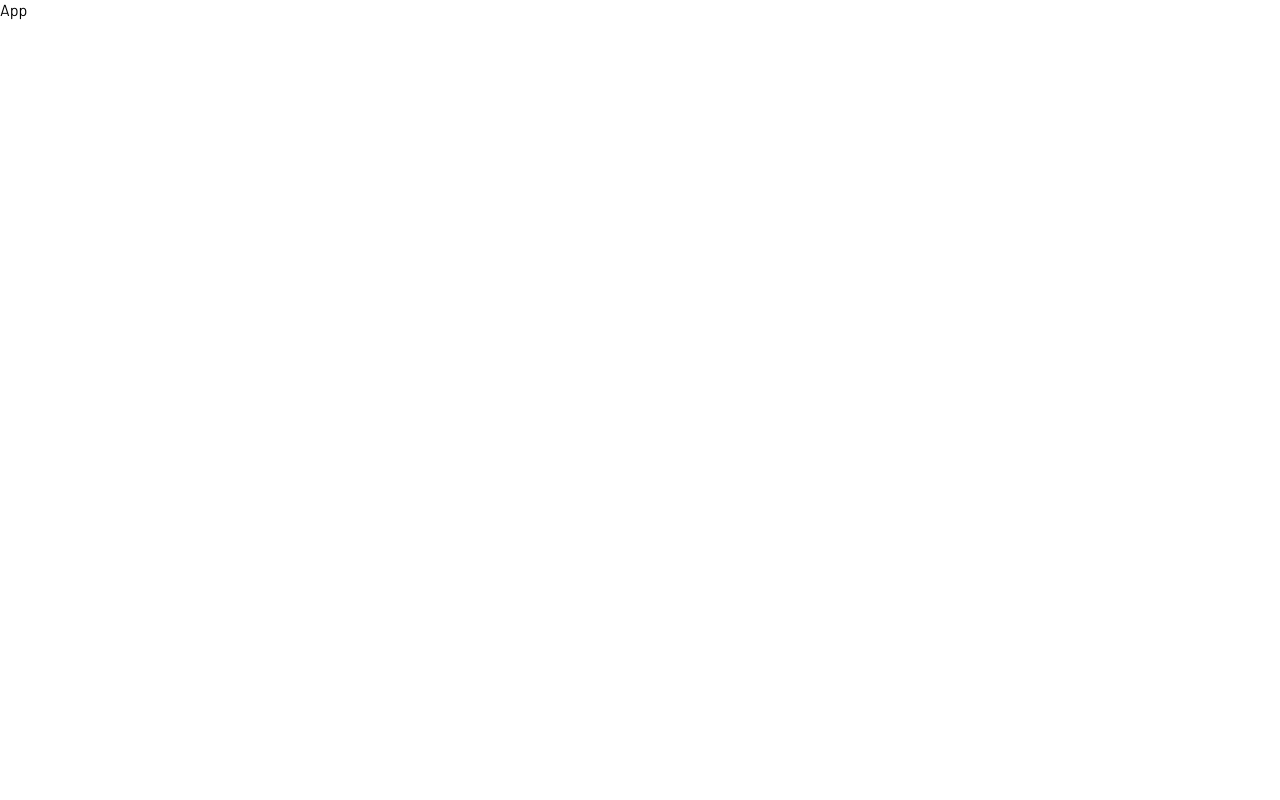
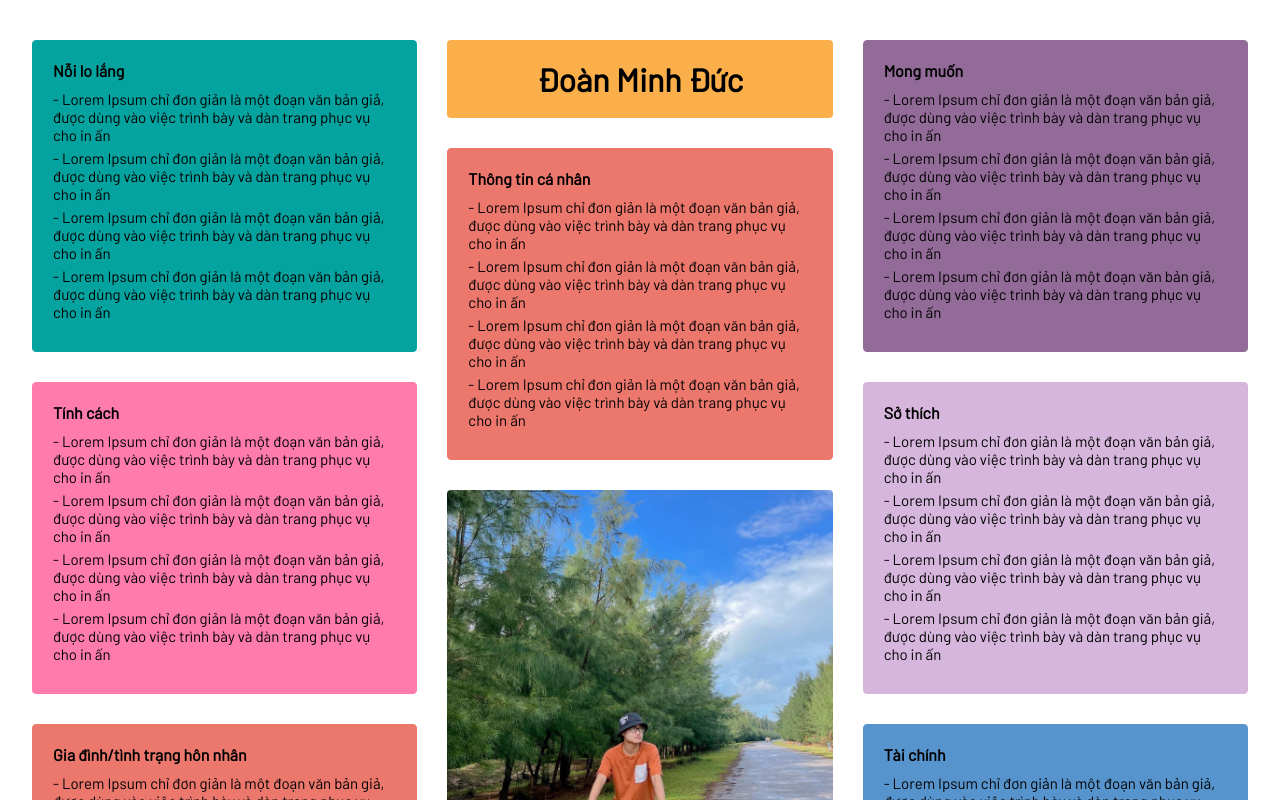
Before and after one commit to teamcodeSCI/customer-portrait-v2, a React (Create React App) app: page / in a window 1280 px wide. Shown: the top 800 px of the page. Built offline with nearby package versions, Linux system fonts and the light colour scheme.

Commit message:
first commit

```diff
--- a/src/App.js
+++ b/src/App.js
@@ -1,5 +1,15 @@
+import { Route, Routes } from 'react-router-dom';
+import Main from './layouts/Main';
+import Home from './pages/Home';
+
 function App() {
-  return <div>App</div>;
+  return (
+    <Routes>
+      <Route path="/" element={<Main />}>
+        <Route path="/" element={<Home />} />
+      </Route>
+    </Routes>
+  );
 }
 
 export default App;
--- /dev/null
+++ b/src/components/Card/card.module.scss
@@ -0,0 +1,18 @@
+.card {
+  padding: 20px;
+  border-radius: 4px;
+  border: 1px solid transparent;
+  .title {
+    font-size: 16px;
+    font-weight: 900;
+  }
+  ul {
+    list-style: none;
+    padding: 0;
+    margin: 10px 0;
+    font-size: 15px;
+    display: flex;
+    flex-direction: column;
+    gap: 5px;
+  }
+}
--- /dev/null
+++ b/src/components/Card/index.jsx
@@ -0,0 +1,32 @@
+import React from 'react';
+import style from './card.module.scss';
+import { styleColor } from '@/utils/const';
+
+const Card = ({ background, title }) => {
+  const borderColor = styleColor.find((item) => item.background === background).border;
+  return (
+    <div style={{ background: background, borderColor: borderColor }} className={style['card']}>
+      <div className={style['title']}>{title}</div>
+      <ul>
+        <li>
+          - Lorem Ipsum chỉ đơn giản là một đoạn văn bản giả, được dùng vào việc trình bày và dàn trang phục vụ cho in
+          ấn
+        </li>
+        <li>
+          - Lorem Ipsum chỉ đơn giản là một đoạn văn bản giả, được dùng vào việc trình bày và dàn trang phục vụ cho in
+          ấn
+        </li>
+        <li>
+          - Lorem Ipsum chỉ đơn giản là một đoạn văn bản giả, được dùng vào việc trình bày và dàn trang phục vụ cho in
+          ấn
+        </li>
+        <li>
+          - Lorem Ipsum chỉ đơn giản là một đoạn văn bản giả, được dùng vào việc trình bày và dàn trang phục vụ cho in
+          ấn
+        </li>
+      </ul>
+    </div>
+  );
+};
+
+export default Card;
--- a/src/index.js
+++ b/src/index.js
@@ -5,11 +5,14 @@ import './icon.min.css';
 import './index.scss';
 import App from './App';
 import reportWebVitals from './reportWebVitals';
+import { BrowserRouter as Router } from 'react-router-dom';
 
 const root = ReactDOM.createRoot(document.getElementById('root'));
 root.render(
   <React.StrictMode>
-    <App />
+    <Router basename="">
+      <App />
+    </Router>
   </React.StrictMode>,
 );
 
--- a/src/index.scss
+++ b/src/index.scss
@@ -33,6 +33,6 @@ body {
     max-width: 970px;
   }
   @media (min-width: 1200px) {
-    max-width: 1170px;
+    max-width: 1280px;
   }
 }
--- /dev/null
+++ b/src/layouts/Main/index.jsx
@@ -0,0 +1,15 @@
+import React from 'react';
+import style from './main.module.scss';
+import { Outlet } from 'react-router-dom';
+
+const Main = () => {
+  return (
+    <div className={style['main']}>
+      <div className="container">
+        <Outlet />
+      </div>
+    </div>
+  );
+};
+
+export default Main;
--- /dev/null
+++ b/src/layouts/Main/main.module.scss
@@ -0,0 +1,3 @@
+.main {
+  padding: 40px 0 0;
+}
--- /dev/null
+++ b/src/pages/Home/home.module.scss
@@ -0,0 +1,27 @@
+.home {
+  display: flex;
+  justify-content: center;
+  gap: 30px;
+  .item {
+    width: calc(100% / 3);
+    display: flex;
+    flex-direction: column;
+    gap: 30px;
+  }
+  .title {
+    font-size: 32px;
+    font-weight: 900;
+    text-align: center;
+    padding: 20px;
+    border-radius: 4px;
+  }
+  .avatar {
+    border-radius: 4px;
+    overflow: hidden;
+    img {
+      width: 100%;
+      height: auto;
+      display: block;
+    }
+  }
+}
--- /dev/null
+++ b/src/pages/Home/index.jsx
@@ -0,0 +1,33 @@
+import React from 'react';
+import style from './home.module.scss';
+import Card from '@/components/Card';
+import { styleColor } from '@/utils/const';
+
+const Home = () => {
+  return (
+    <div className={style['home']}>
+      <div className={style['item']}>
+        <Card title={'Nỗi lo lắng'} background={styleColor[0].background} />
+        <Card title={'Tính cách'} background={styleColor[1].background} />
+        <Card title={'Gia đình/tình trạng hôn nhân'} background={styleColor[2].background} />
+      </div>
+      <div className={style['item']}>
+        <div style={{ background: styleColor[3].background }} className={style['title']}>
+          Đoàn Minh Đức
+        </div>
+        <Card title={'Thông tin cá nhân'} background={styleColor[2].background} />
+        <div className={style['avatar']}>
+          <img src={process.env.PUBLIC_URL + '/assets/images/profile.jpg'} alt="" />
+        </div>
+        <Card title={'Mục tiêu và nỗi lo cuộc sống'} background={styleColor[7].background} />
+      </div>
+      <div className={style['item']}>
+        <Card title={'Mong muốn'} background={styleColor[4].background} />
+        <Card title={'Sở thích'} background={styleColor[5].background} />
+        <Card title={'Tài chính'} background={styleColor[6].background} />
+      </div>
+    </div>
+  );
+};
+
+export default Home;
--- /dev/null
+++ b/src/utils/const.js
@@ -0,0 +1,11 @@
+export const styleColor = [
+  { background: '#04a39f', border: '#04a39f' },
+  { background: '#ff7bac', border: '#ff7bac' },
+  { background: '#ec776d', border: '#ec776d' },
+  { background: '#fbaf4a', border: '#fbaf4a' },
+  { background: '#926b98', border: '#926b98' },
+  { background: '#d6b6dd', border: '#d6b6dd' },
+  { background: '#5794cd', border: '#5794cd' },
+  { background: '#11b291', border: '#11b291' },
+  { background: '#15cace', border: '#15cace' },
+];
```
Also changed, not shown: package.json (+4 -4 lines), public/assets/images/profile.jpg (added).
